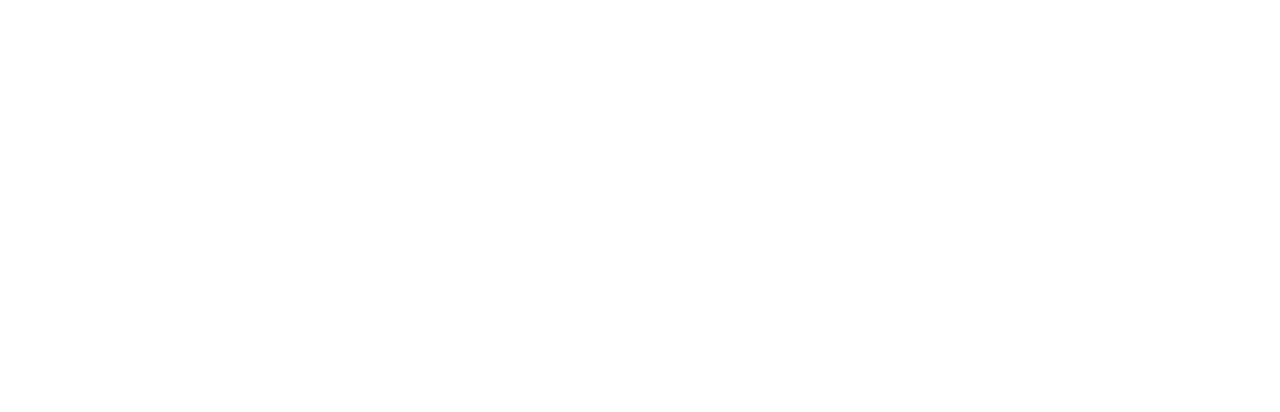
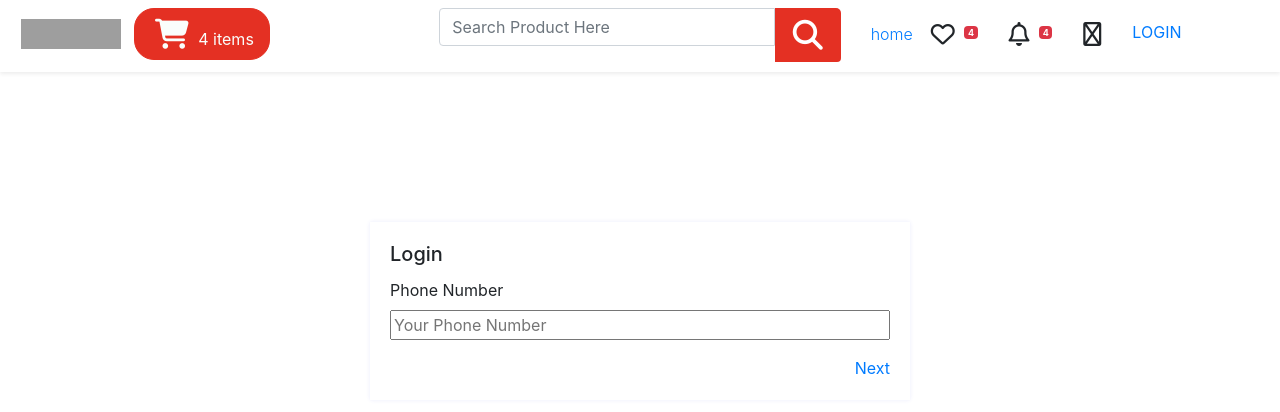
Before and after one commit to akazad1235/ecommerce-react-with-laravel, a React (Create React App) app: page /login in a window 1280 px wide. Shown: the top 412 px of the page. Built offline with nearby package versions, Linux system fonts and the light colour scheme; grey boxes are pictures that could not be loaded.

Commit message:
user login added

```diff
--- a/src/App.js
+++ b/src/App.js
@@ -1,12 +1,41 @@
 import React from 'react';
 import './App.css';
-import AppRoute from './Route/AppRoute';
+import About from './Pages/About';
+import Home from './Pages/Home';
+import UserOnboardPage from './Pages/UserOnboardPage';
+import PageNotFound from './Pages/PageNotFound';
+
+
+import {
+  BrowserRouter as Router,
+  Switch,
+  Route,
+  Link
+} from "react-router-dom";
+
+
 
 function App() {
+
   return (
-    <div>
-      <AppRoute></AppRoute>
-    </div>
+
+    <Router>
+      <Switch>
+        <Route exact path="/">
+          <Home/>
+        </Route>
+        <Route path="/about">
+          <About />
+        </Route>
+        <Route path="/login">
+          <UserOnboardPage />
+        </Route>
+        <Route path="*">
+          <PageNotFound/>
+        </Route>
+     </Switch>
+    </Router>
+
   );
 }
 
--- a/src/Assets/css/footer.css
+++ b/src/Assets/css/footer.css
@@ -0,0 +1,10 @@
+.bg{
+    background-color: #ddd;
+}
+.social{
+
+}
+i{
+    margin: 5px;
+    font-size: 30px;
+}
--- a/src/Assets/css/style.css
+++ b/src/Assets/css/style.css
@@ -11,4 +11,6 @@
 @import "./typo.css";
 @import "./common.css";
 @import "./responsive.css";
-@import "./megaMenu.css"
+@import "./megaMenu.css";
+@import "./userOnboard.css";
+@import "./footer.css";
--- /dev/null
+++ b/src/Assets/css/userOnboard.css
@@ -0,0 +1,4 @@
+.login-container{
+    margin-top: 20%;
+
+}
--- /dev/null
+++ b/src/Components/Common/Footer.js
@@ -0,0 +1,33 @@
+import React from 'react';
+import { Col, Container, Row } from 'react-bootstrap';
+
+const Footer = () => {
+    return (
+        <div className="bg">
+            <Container>
+                <Row className="mt-5 pt-5 pb-5">
+                    <Col lg={3} md={6} sm={6} xm={4}>
+                        <h4 className="mb-3">About Company</h4>
+                        <p className="text-justify">Lorem ipsum dolor sit amet consectetur adipisicing elit. Recusandae est nihil, molestias fuga eveniet totam dignissimos reiciendis sequi obcaecati accusamus eaque, placeat ipsum doloremque ad laudantium libero velit amet maiores?</p>
+                        <div className="social">
+                            <i class="fab fa-facebook-square"></i>
+                            <i class="fab fa-youtube-square"></i>
+                            <i class="fab fa-twitter-square"></i>
+                        </div>
+                    </Col>
+                    <Col lg={3} md={6} sm={6} xm={4}>
+                        <h4>The Company</h4>
+                    </Col>
+                    <Col lg={3} md={6} sm={6} xm={4}>
+                        <h4 className="mb-3">More Info</h4>
+                    </Col>
+                    <Col lg={3} md={6} sm={6} xm={4}>
+                        <h4 className="mb-3">Download App</h4>
+                    </Col>
+                </Row>
+            </Container>
+        </div>
+    );
+};
+
+export default Footer;
--- a/src/Components/Common/NavMenuDesktop.js
+++ b/src/Components/Common/NavMenuDesktop.js
@@ -1,5 +1,6 @@
 import React from 'react';
 import {Button, Container, Navbar, Row, Col } from 'react-bootstrap';
+import { Link } from 'react-router-dom';
 
 const NavMenuDesktop = () => {
     return (
@@ -18,10 +19,11 @@ const NavMenuDesktop = () => {
                             </div>
                         </Col>
                         <Col lg={4} md={4} sm={12} xs={12} >
+                                <Link to="/">home</Link>
                                  <a className="btn"><i className="fa h4 fa-heart"></i>  <sup><span className="badge text-white bg-danger">4</span></sup></a>
                                 <a className="btn"><i className="fa h4  fa-bell"></i> <sup><span className="badge text-white bg-danger">4</span></sup></a>
                                 <a className="btn"><i className="fa h4 fa-mobile-alt"></i> </a>
-                                <a className="h4 btn">LOGIN</a>
+                                <a className="h4 btn" ><Link to="/onBoardLogin">LOGIN</Link> </a>
                         </Col>
                     </Row>
                 </Container>
--- /dev/null
+++ b/src/Pages/About.js
@@ -0,0 +1,11 @@
+import React from 'react';
+
+const about = () => {
+    return (
+        <div>
+            this is aad hos
+        </div>
+    );
+};
+
+export default about;
--- a/src/Pages/Home.js
+++ b/src/Pages/Home.js
@@ -8,6 +8,7 @@ import HomeTop from '../Components/Home/HomeTop';
 import NavMenuDesktop from '../Components/Common/NavMenuDesktop';
 import NavMenuMoblie from '../Components/Common/NavMenuMoblie';
 import HomeTopMobile from '../Components/Home/HomeTopMobile';
+import Footer from '../Components/Common/Footer';
 
 
 const Home = () => {
@@ -21,6 +22,7 @@ const Home = () => {
             <NewArrival/>
             <Collection/>
             <Categories/>
+            <Footer/>
         </div>
     );
 };
--- /dev/null
+++ b/src/Pages/PageNotFound.js
@@ -0,0 +1,11 @@
+import React from 'react';
+
+const PageNotFound = () => {
+    return (
+        <div>
+            page not found
+        </div>
+    );
+};
+
+export default PageNotFound;
--- /dev/null
+++ b/src/Pages/UserOnboardPage.js
@@ -0,0 +1,34 @@
+import React from 'react';
+import { Card, Col, Container, Row } from 'react-bootstrap';
+import NavMenuDesktop from '../Components/Common/NavMenuDesktop';
+import NavMenuMoblie from '../Components/Common/NavMenuMoblie';
+
+const UserOnboardPage = () => {
+    return (
+        <>
+            <NavMenuDesktop/>
+            <NavMenuMoblie/>
+             <div className="onboard-container mt-5">
+               <Container>
+                   <Row className="justify-content-center align-self-center login-container">
+                       <Col lg={6} md={6} sm={6} xm={4}>
+                       <Card>
+                        <Card.Body>
+                            <Card.Title>Login</Card.Title>
+                            <Card.Text>
+                                <label htmlFor="">Phone Number</label>
+                                <input type="text" className="w-100" placeholder="Your Phone Number"/>
+                            </Card.Text>
+                            <Card.Link href="#" className="float-right">Next</Card.Link>
+                        </Card.Body>
+                        </Card>
+                       </Col>
+                   </Row>
+               </Container>
+            </div>
+
+        </>
+    );
+};
+
+export default UserOnboardPage;
```
Also changed, not shown: 1 other file (tests, documents, lock files or other folders).
